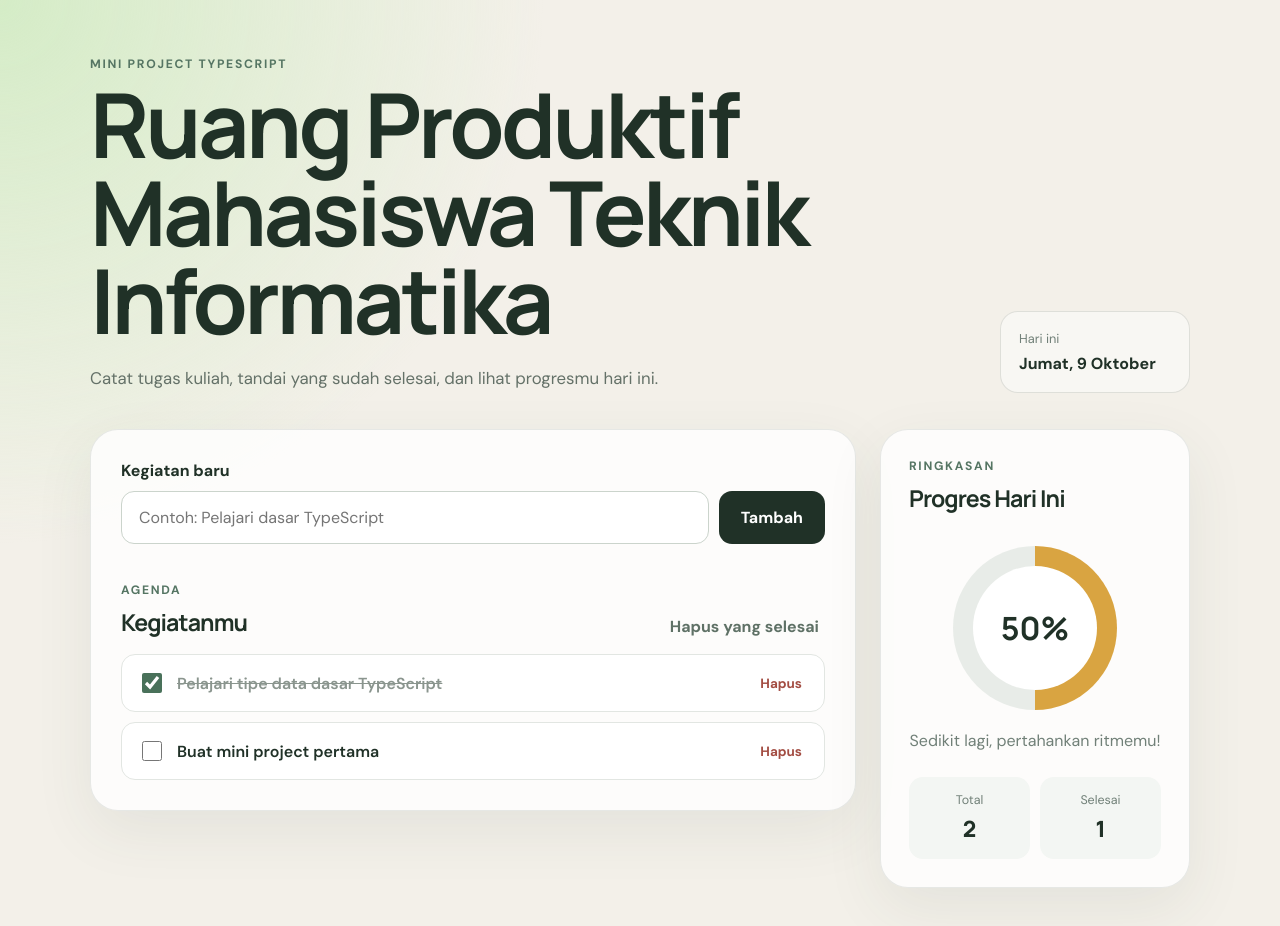
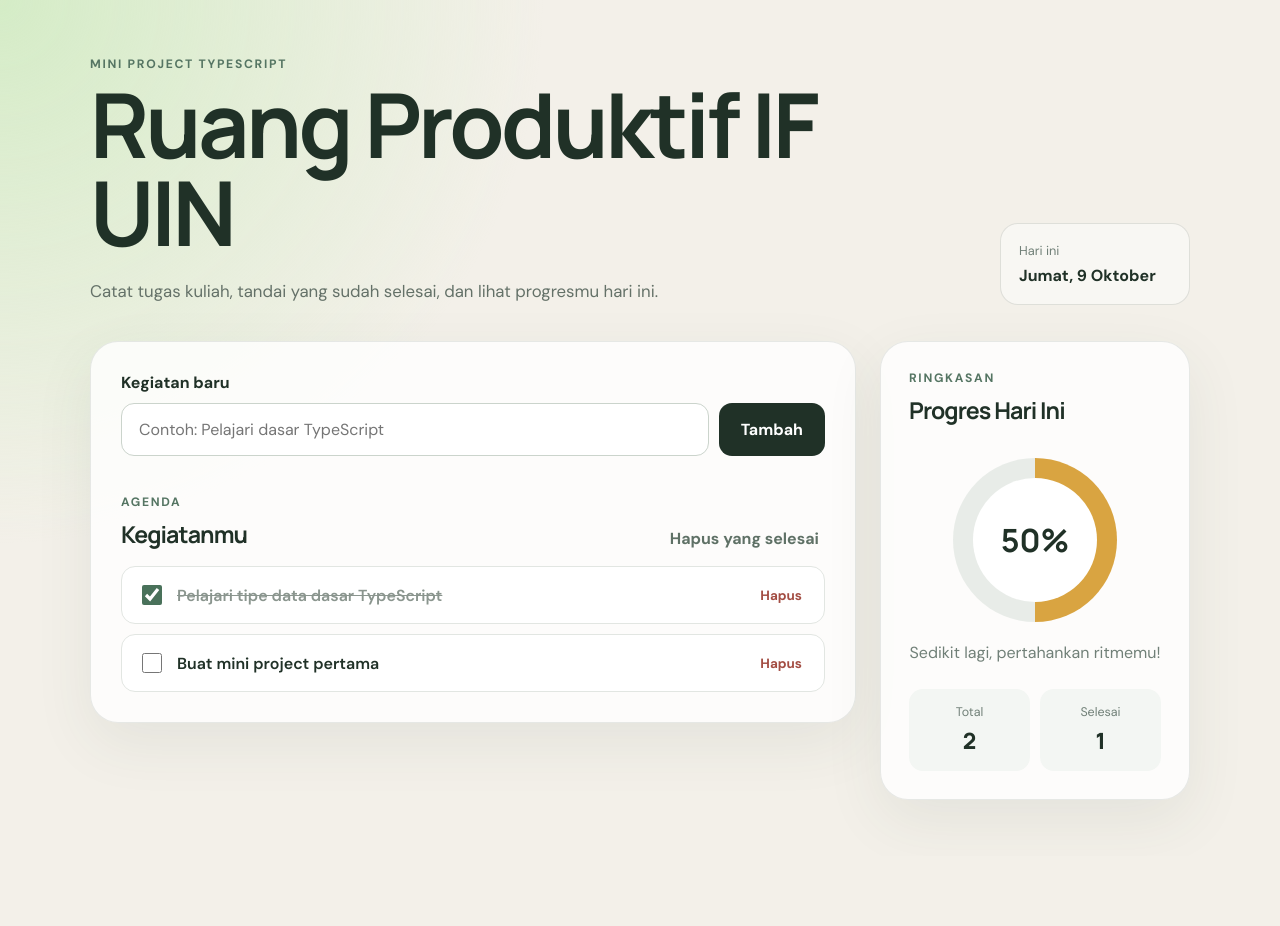
Before and after one commit to dthanfirdausx/pawgit, a website built with Vite: page index.html in a window 1280 px wide. After the commit the page ends 856 px from the top, so only its background shows below. Built offline with nearby package versions, Linux system fonts and the light colour scheme.

Commit message:
rubah judul

```diff
--- a/index.html
+++ b/index.html
@@ -14,7 +14,7 @@
       <section class="hero" aria-labelledby="page-title">
         <div>
           <p class="eyebrow">Mini Project TypeScript</p>
-          <h1 id="page-title">Ruang Produktif Mahasiswa Teknik Informatika</h1>
+          <h1 id="page-title">Ruang Produktif IF UIN</h1>
           <p class="intro">
             Catat tugas kuliah, tandai yang sudah selesai, dan lihat progresmu
             hari ini.
```
